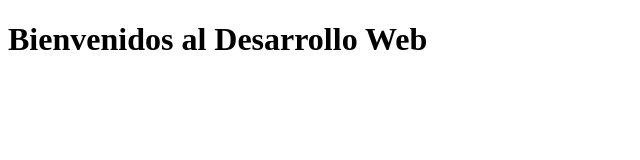
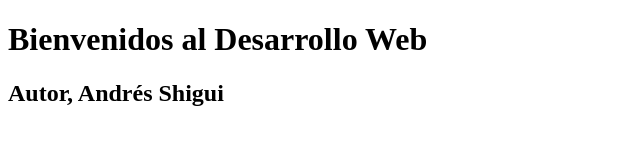
Before and after one commit to sashiguiluea/DesarrolloWeb25-26, a plain HTML site: page Semana_2/index.html in a window 1280 px wide. Shown: the whole page, without its empty margins (0-640 px from the left). Drawn offline with Linux system fonts and the light colour scheme.

Commit message:
Tarea Semana 2

```diff
--- a/Semana_2/index.html
+++ b/Semana_2/index.html
@@ -6,5 +6,6 @@
     </head>
     <body>
         <h1>Bienvenidos al Desarrollo Web</h1>
+        <h2>Autor, Andrés Shigui</h2>
     </body>
 </html>
```
